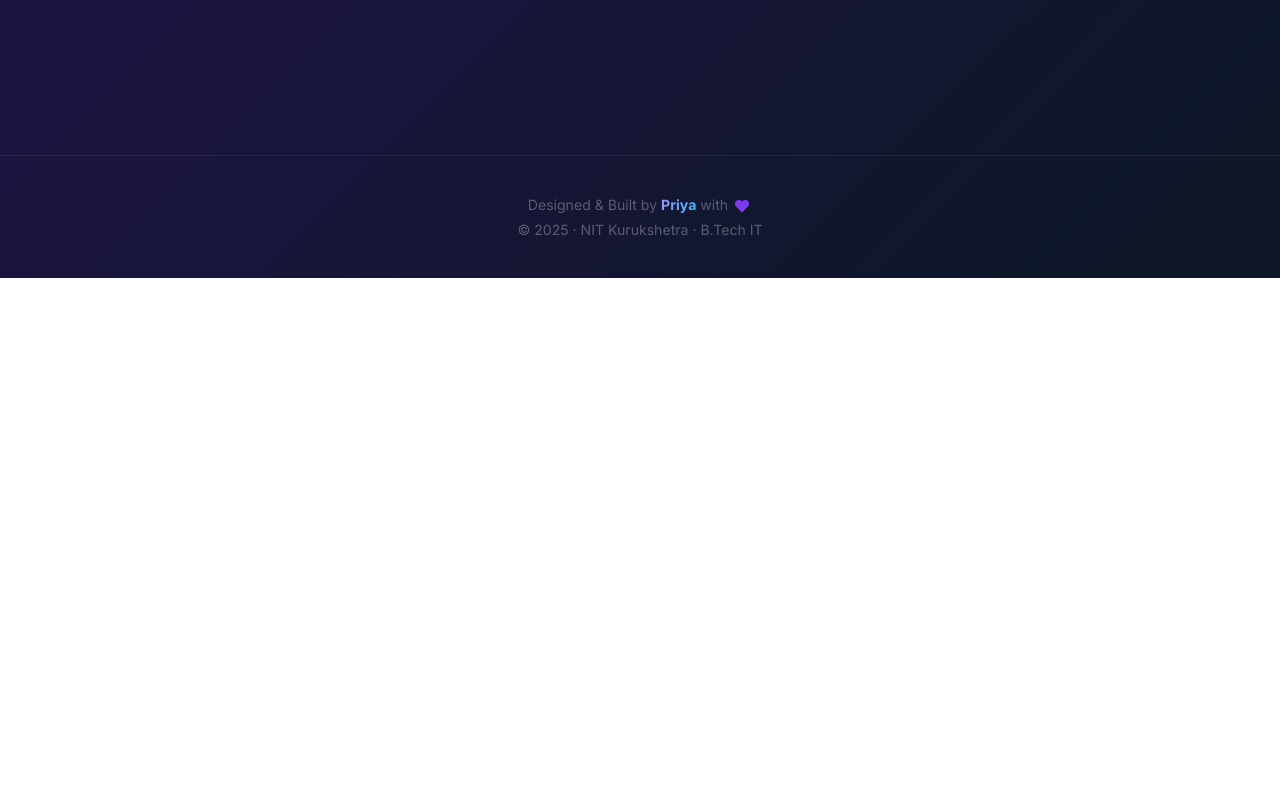
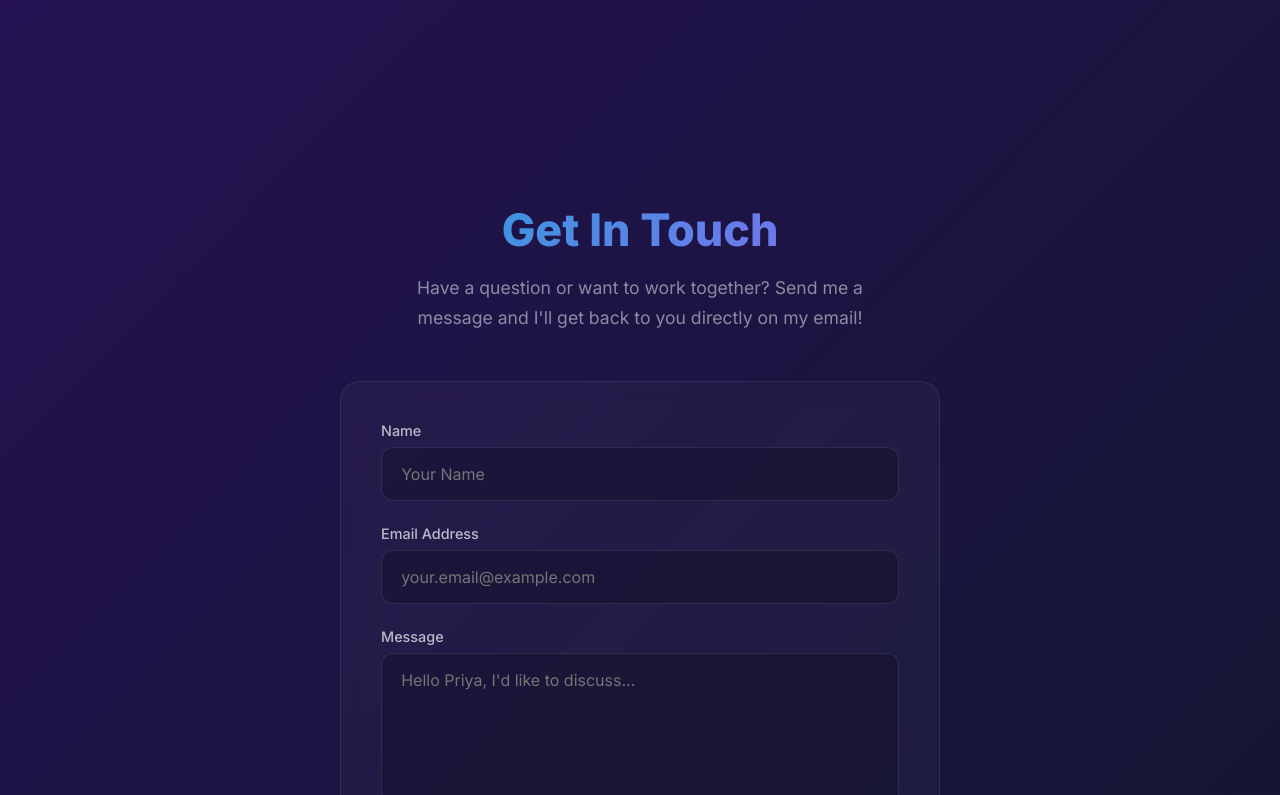
Before and after one commit to Priyakatariya/my-portfolio, a React (Vite) app: page / in a window 1280 px wide. Shown: the part 1505-2300 px from the top of the page. Before the commit the page ends 1783 px from the top, so only its background shows below. Built offline with nearby package versions, Linux system fonts and the light colour scheme.

Commit message:
fix: render Contact component on Home page

```diff
--- a/src/pages/Home.tsx
+++ b/src/pages/Home.tsx
@@ -3,6 +3,7 @@ import { motion } from 'framer-motion';
 import styled from 'styled-components';
 import Hero from '../components/Hero/Hero';
 import About from '../components/About/About';
+import Contact from '../components/Contact/Contact';
 
 const PageWrapper = styled(motion.div)`
   width: 100%;
@@ -19,6 +20,7 @@ const Home: React.FC = () => {
     >
       <Hero />
       <About />
+      <Contact />
     </PageWrapper>
   );
 };
```
